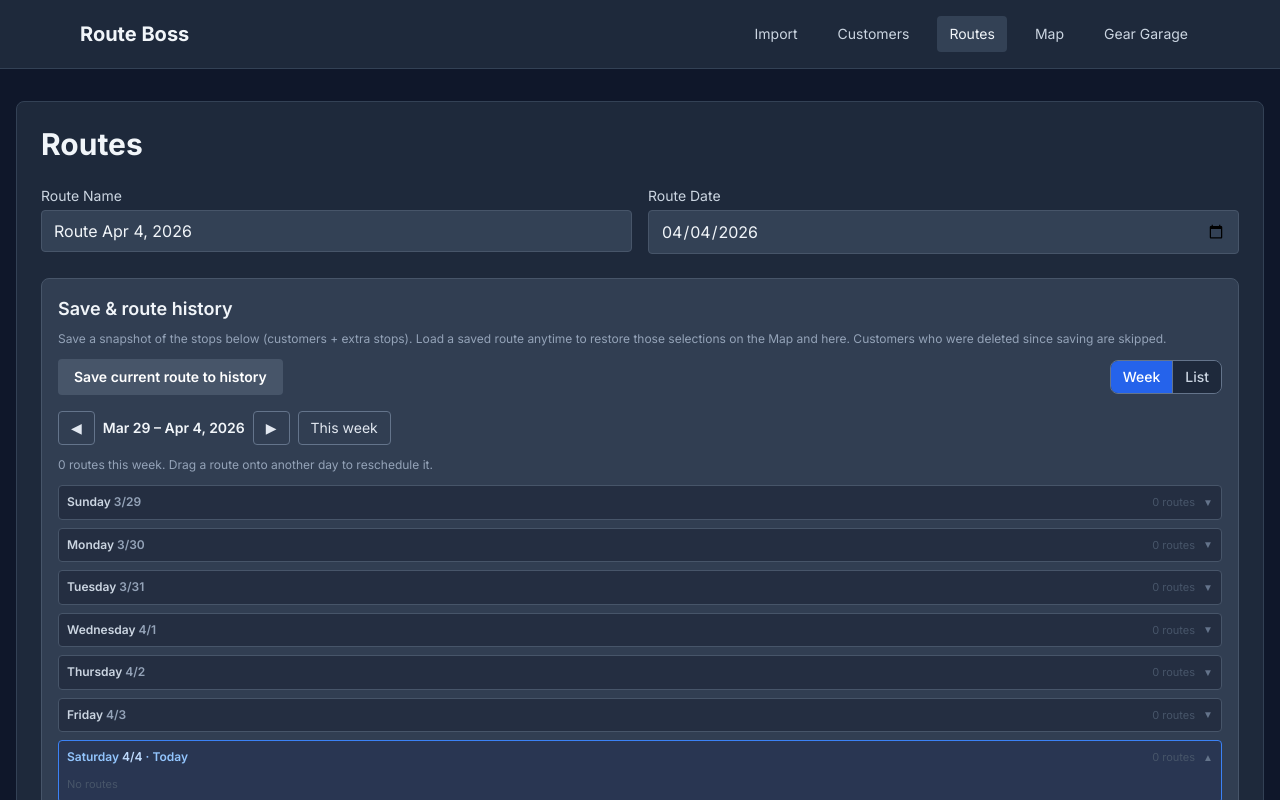
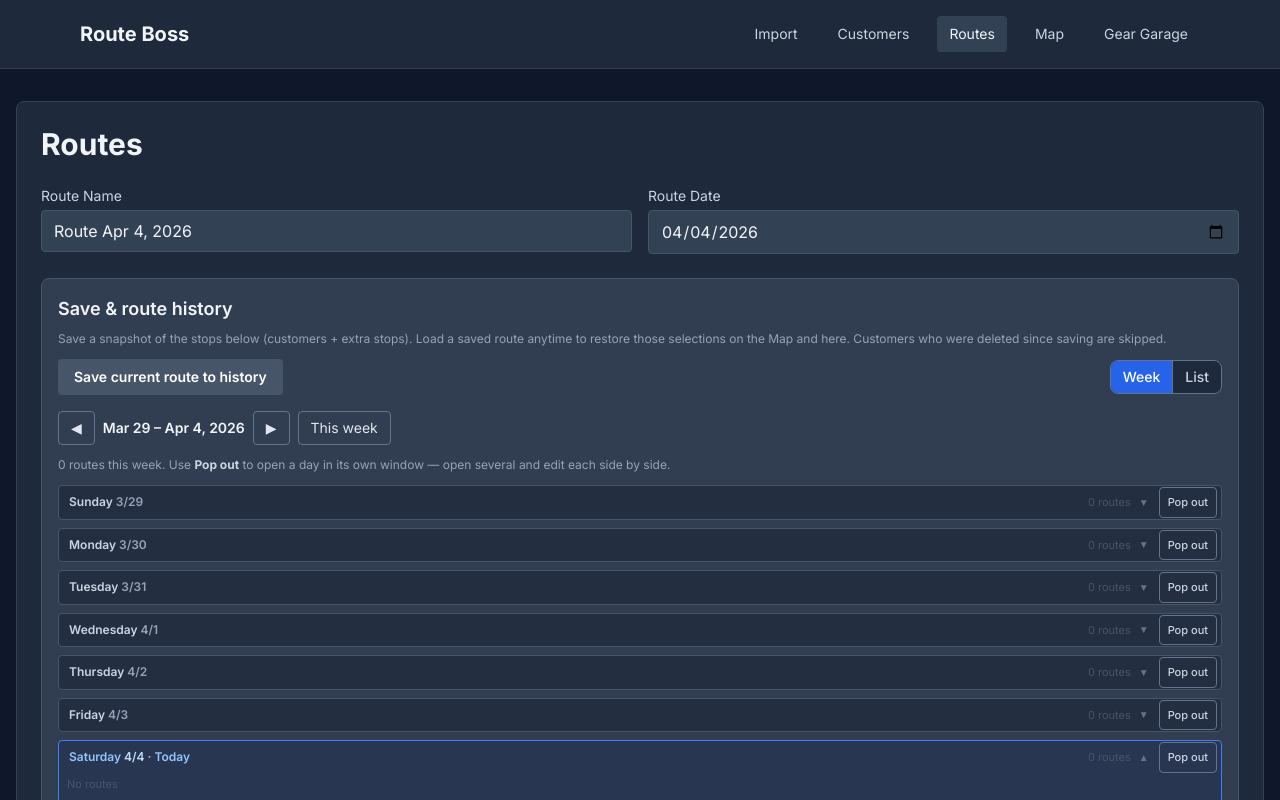
Before and after one commit to mikasr411/RouteBoss, a Next.js app: page /routes in a window 1280 px wide. Shown: the top 800 px of the page. Built offline with nearby package versions, Linux system fonts and the light colour scheme.

Commit message:
Add pop-out day windows so multiple week days can be edited side by side
Co-authored-by: Cursor <cursoragent@cursor.com>

```diff
--- a/components/WeekRoutePlanner.tsx
+++ b/components/WeekRoutePlanner.tsx
@@ -1,6 +1,7 @@
 "use client";
 
-import { useMemo, useState } from "react";
+import { useMemo, useState, useRef, useCallback, useEffect } from "react";
+import { createPortal } from "react-dom";
 import {
   format,
   parse,
@@ -43,6 +44,14 @@ function normalizedStopOrder(route: SavedRoute): RouteStopKey[] {
   return order;
 }
 
+type DayWindow = {
+  dateKey: string;
+  /** Pixel offset from top-left of the planner (or viewport when fixed) */
+  x: number;
+  y: number;
+  z: number;
+};
+
 type Props = {
   /** Called after the user picks a route to load (e.g. apply + navigate) */
   onUseRoute: (route: SavedRoute) => void;
@@ -50,7 +59,8 @@ type Props = {
 
 /**
  * Week planner: days listed vertically, saved routes shown on their route
- * date. Routes can be dragged onto another day (or moved with ◀ ▶).
+ * date. Pop out any day into its own floating window so you can edit several
+ * days side by side. Routes can also be dragged onto another day.
  */
 export default function WeekRoutePlanner({ onUseRoute }: Props) {
   const {
@@ -63,15 +73,29 @@ export default function WeekRoutePlanner({ onUseRoute }: Props) {
   const [weekAnchor, setWeekAnchor] = useState<Date>(() => new Date());
   const [dragRouteId, setDragRouteId] = useState<string | null>(null);
   const [dragOverDay, setDragOverDay] = useState<string | null>(null);
-  /** Days whose route list is expanded; today starts open */
+  const [mounted, setMounted] = useState(false);
+  /** Days whose route list is expanded in the week list; today starts open */
   const [expandedDays, setExpandedDays] = useState<Set<string>>(
     () => new Set([format(new Date(), "yyyy-MM-dd")])
   );
-
   /** Routes whose stop list is expanded */
   const [expandedRoutes, setExpandedRoutes] = useState<Set<string>>(
     () => new Set()
   );
+  /** Floating day windows — multiple can be open at once */
+  const [dayWindows, setDayWindows] = useState<DayWindow[]>([]);
+  const zCounter = useRef(10);
+  const dragWindowRef = useRef<{
+    dateKey: string;
+    startX: number;
+    startY: number;
+    origX: number;
+    origY: number;
+  } | null>(null);
+
+  useEffect(() => {
+    setMounted(true);
+  }, []);
 
   const toggleDay = (dateKey: string) => {
     setExpandedDays((prev) => {
@@ -91,9 +115,98 @@ export default function WeekRoutePlanner({ onUseRoute }: Props) {
     });
   };
 
+  const openDayWindow = (dateKey: string) => {
+    setDayWindows((prev) => {
+      const existing = prev.find((w) => w.dateKey === dateKey);
+      if (existing) {
+        zCounter.current += 1;
+        return prev.map((w) =>
+          w.dateKey === dateKey ? { ...w, z: zCounter.current } : w
+        );
+      }
+      zCounter.current += 1;
+      const offset = prev.length * 28;
+      return [
+        ...prev,
+        {
+          dateKey,
+          x: 16 + offset,
+          y: 72 + offset,
+          z: zCounter.current,
+        },
+      ];
+    });
+    // Also expand that day's accordion so the list stays in sync
+    setExpandedDays((prev) => new Set(prev).add(dateKey));
+  };
+
+  const closeDayWindow = (dateKey: string) => {
+    setDayWindows((prev) => prev.filter((w) => w.dateKey !== dateKey));
+  };
+
+  const bringWindowToFront = (dateKey: string) => {
+    zCounter.current += 1;
+    setDayWindows((prev) =>
+      prev.map((w) =>
+        w.dateKey === dateKey ? { ...w, z: zCounter.current } : w
+      )
+    );
+  };
+
+  const onWindowHeaderPointerDown = (
+    e: React.PointerEvent,
+    dateKey: string
+  ) => {
+    // Don't start a drag from buttons inside the header
+    if ((e.target as HTMLElement).closest("button")) return;
+    const win = dayWindows.find((w) => w.dateKey === dateKey);
+    if (!win) return;
+    e.preventDefault();
+    bringWindowToFront(dateKey);
+    dragWindowRef.current = {
+      dateKey,
+      startX: e.clientX,
+      startY: e.clientY,
+      origX: win.x,
+      origY: win.y,
+    };
+    (e.currentTarget as HTMLElement).setPointerCapture(e.pointerId);
+  };
+
+  const onWindowHeaderPointerMove = (e: React.PointerEvent) => {
+    const d = dragWindowRef.current;
+    if (!d) return;
+    const dx = e.clientX - d.startX;
+    const dy = e.clientY - d.startY;
+    setDayWindows((prev) =>
+      prev.map((w) =>
+        w.dateKey === d.dateKey
+          ? {
+              ...w,
+              x: Math.max(0, d.origX + dx),
+              y: Math.max(0, d.origY + dy),
+            }
+          : w
+      )
+    );
+  };
+
+  const onWindowHeaderPointerUp = (e: React.PointerEvent) => {
+    if (dragWindowRef.current) {
+      try {
+        (e.currentTarget as HTMLElement).releasePointerCapture(e.pointerId);
+      } catch {
+        // Already released
+      }
+    }
+    dragWindowRef.current = null;
+  };
+
   const stopLabel = (route: SavedRoute, key: RouteStopKey): string => {
     if (key.kind === "manual") {
-      return route.manualStops.find((s) => s.id === key.id)?.label ?? "Extra stop";
+      return (
+        route.manualStops.find((s) => s.id === key.id)?.label ?? "Extra stop"
+      );
     }
     return (
       customers.find((c) => c.id === key.id)?.displayName ??
@@ -167,115 +280,8 @@ export default function WeekRoutePlanner({ onUseRoute }: Props) {
     }
   };
 
-  return (
-    <div>
-      {/* Week navigation */}
-      <div className="flex flex-wrap items-center gap-2 mb-3">
-        <button
-          type="button"
-          onClick={() => setWeekAnchor((d) => addWeeks(d, -1))}
-          className="border border-slate-500 text-slate-200 hover:bg-slate-600 px-3 py-1.5 rounded text-sm transition-colors"
-          aria-label="Previous week"
-        >
-          ◀
-        </button>
-        <span className="text-sm font-semibold text-slate-100">
-          {format(weekDays[0], "MMM d")} – {format(weekDays[6], "MMM d, yyyy")}
-        </span>
-        <button
-          type="button"
-          onClick={() => setWeekAnchor((d) => addWeeks(d, 1))}
-          className="border border-slate-500 text-slate-200 hover:bg-slate-600 px-3 py-1.5 rounded text-sm transition-colors"
-          aria-label="Next week"
-        >
-          ▶
-        </button>
-        <button
-          type="button"
-          onClick={() => setWeekAnchor(new Date())}
-          className="border border-slate-500 text-slate-200 hover:bg-slate-600 px-3 py-1.5 rounded text-sm transition-colors"
-        >
-          This week
-        </button>
-      </div>
-      <p className="text-xs text-slate-400 mb-3">
-        {routesInDisplayedWeek} route{routesInDisplayedWeek !== 1 ? "s" : ""}{" "}
-        this week
-        {savedRoutes.length > routesInDisplayedWeek
-          ? ` · ${savedRoutes.length - routesInDisplayedWeek} on other dates`
-          : ""}
-        . Drag a route onto another day to reschedule it.
-      </p>
-
-      {/* Days as collapsible rows */}
-      <div className="space-y-2">
-        {weekDays.map((day) => {
-          const dateKey = format(day, "yyyy-MM-dd");
-          const dayRoutes = savedRoutesByDate.get(dateKey) ?? [];
-          const today = isToday(day);
-          const isDropTarget = dragOverDay === dateKey && dragRouteId !== null;
-          const expanded = expandedDays.has(dateKey) || isDropTarget;
-          return (
-            <div
-              key={dateKey}
-              onDragOver={(e) => {
-                if (!dragRouteId) return;
-                e.preventDefault();
-                e.dataTransfer.dropEffect = "move";
-                setDragOverDay(dateKey);
-              }}
-              onDragLeave={() => {
-                if (dragOverDay === dateKey) setDragOverDay(null);
-              }}
-              onDrop={(e) => handleDropOnDay(e, dateKey)}
-              className={`rounded border transition-colors ${
-                isDropTarget
-                  ? "border-amber-400 bg-amber-900/20"
-                  : today
-                    ? "border-blue-500 bg-blue-950/30"
-                    : "border-slate-600 bg-slate-800/70"
-              }`}
-            >
-              <button
-                type="button"
-                onClick={() => toggleDay(dateKey)}
-                aria-expanded={expanded}
-                className="w-full flex items-center justify-between gap-2 px-2 py-2 text-left"
-              >
-                <span
-                  className={`text-xs font-semibold ${
-                    today ? "text-blue-300" : "text-slate-300"
-                  }`}
-                >
-                  {format(day, "EEEE")}{" "}
-                  <span className={today ? "text-blue-200" : "text-slate-400"}>
-                    {format(day, "M/d")}
-                  </span>
-                  {today ? " · Today" : ""}
-                </span>
-                <span className="flex items-center gap-2 shrink-0">
-                  <span
-                    className={`text-[11px] ${
-                      dayRoutes.length > 0 ? "text-slate-300" : "text-slate-600"
-                    }`}
-                  >
-                    {dayRoutes.length} route{dayRoutes.length !== 1 ? "s" : ""}
-                  </span>
-                  <span className="text-slate-500 text-[10px]">
-                    {expanded ? "▲" : "▼"}
-                  </span>
-                </span>
-              </button>
-
-              {expanded && (
-                <div className="px-2 pb-2">
-                  {dayRoutes.length === 0 ? (
-                    <div className="text-[11px] text-slate-600 py-0.5">
-                      {isDropTarget ? "Drop here" : "No routes"}
-                    </div>
-                  ) : (
-                <ul className="space-y-1.5">
-                  {dayRoutes.map((r) => {
+  const renderRouteCard = useCallback(
+    (r: SavedRoute) => {
       const n = r.customerIds.length + r.manualStops.length;
       return (
         <li
@@ -354,7 +360,6 @@ export default function WeekRoutePlanner({ onUseRoute }: Props) {
             </div>
           </div>
 
-                        {/* Stops in visit order, reorderable */}
           {expandedRoutes.has(r.id) && (
             <ol className="mt-1.5 space-y-1 border-t border-slate-700 pt-1.5">
               {normalizedStopOrder(r).map((key, i, arr) => (
@@ -402,9 +407,167 @@ export default function WeekRoutePlanner({ onUseRoute }: Props) {
           )}
         </li>
       );
-                  })}
-                </ul>
+    },
+    // eslint-disable-next-line react-hooks/exhaustive-deps -- helpers close over stable store actions / local state
+    [dragRouteId, expandedRoutes, customers, onUseRoute]
+  );
+
+  const renderDayBody = (dateKey: string, isDropTarget: boolean) => {
+    const dayRoutes = savedRoutesByDate.get(dateKey) ?? [];
+    if (dayRoutes.length === 0) {
+      return (
+        <div className="text-[11px] text-slate-600 py-0.5">
+          {isDropTarget ? "Drop here" : "No routes"}
+        </div>
+      );
+    }
+    return (
+      <ul className="space-y-1.5">{dayRoutes.map((r) => renderRouteCard(r))}</ul>
+    );
+  };
+
+  return (
+    <div className="relative">
+      {/* Week navigation */}
+      <div className="flex flex-wrap items-center gap-2 mb-3">
+        <button
+          type="button"
+          onClick={() => setWeekAnchor((d) => addWeeks(d, -1))}
+          className="border border-slate-500 text-slate-200 hover:bg-slate-600 px-3 py-1.5 rounded text-sm transition-colors"
+          aria-label="Previous week"
+        >
+          ◀
+        </button>
+        <span className="text-sm font-semibold text-slate-100">
+          {format(weekDays[0], "MMM d")} – {format(weekDays[6], "MMM d, yyyy")}
+        </span>
+        <button
+          type="button"
+          onClick={() => setWeekAnchor((d) => addWeeks(d, 1))}
+          className="border border-slate-500 text-slate-200 hover:bg-slate-600 px-3 py-1.5 rounded text-sm transition-colors"
+          aria-label="Next week"
+        >
+          ▶
+        </button>
+        <button
+          type="button"
+          onClick={() => setWeekAnchor(new Date())}
+          className="border border-slate-500 text-slate-200 hover:bg-slate-600 px-3 py-1.5 rounded text-sm transition-colors"
+        >
+          This week
+        </button>
+        {dayWindows.length > 0 && (
+          <button
+            type="button"
+            onClick={() => setDayWindows([])}
+            className="border border-slate-500 text-slate-300 hover:bg-slate-600 px-3 py-1.5 rounded text-sm transition-colors sm:ml-auto"
+          >
+            Close all windows ({dayWindows.length})
+          </button>
         )}
+      </div>
+      <p className="text-xs text-slate-400 mb-3">
+        {routesInDisplayedWeek} route{routesInDisplayedWeek !== 1 ? "s" : ""}{" "}
+        this week
+        {savedRoutes.length > routesInDisplayedWeek
+          ? ` · ${savedRoutes.length - routesInDisplayedWeek} on other dates`
+          : ""}
+        . Use <strong className="text-slate-300">Pop out</strong> to open a day
+        in its own window — open several and edit each side by side.
+      </p>
+
+      {/* Days as collapsible rows */}
+      <div className="space-y-2">
+        {weekDays.map((day) => {
+          const dateKey = format(day, "yyyy-MM-dd");
+          const dayRoutes = savedRoutesByDate.get(dateKey) ?? [];
+          const today = isToday(day);
+          const isDropTarget = dragOverDay === dateKey && dragRouteId !== null;
+          const expanded = expandedDays.has(dateKey) || isDropTarget;
+          const isPoppedOut = dayWindows.some((w) => w.dateKey === dateKey);
+          return (
+            <div
+              key={dateKey}
+              onDragOver={(e) => {
+                if (!dragRouteId) return;
+                e.preventDefault();
+                e.dataTransfer.dropEffect = "move";
+                setDragOverDay(dateKey);
+              }}
+              onDragLeave={() => {
+                if (dragOverDay === dateKey) setDragOverDay(null);
+              }}
+              onDrop={(e) => handleDropOnDay(e, dateKey)}
+              className={`rounded border transition-colors ${
+                isDropTarget
+                  ? "border-amber-400 bg-amber-900/20"
+                  : today
+                    ? "border-blue-500 bg-blue-950/30"
+                    : "border-slate-600 bg-slate-800/70"
+              }`}
+            >
+              <div className="flex items-center gap-1 px-1">
+                <button
+                  type="button"
+                  onClick={() => toggleDay(dateKey)}
+                  aria-expanded={expanded}
+                  className="flex-1 flex items-center justify-between gap-2 px-1.5 py-2 text-left min-w-0"
+                >
+                  <span
+                    className={`text-xs font-semibold truncate ${
+                      today ? "text-blue-300" : "text-slate-300"
+                    }`}
+                  >
+                    {format(day, "EEEE")}{" "}
+                    <span
+                      className={today ? "text-blue-200" : "text-slate-400"}
+                    >
+                      {format(day, "M/d")}
+                    </span>
+                    {today ? " · Today" : ""}
+                  </span>
+                  <span className="flex items-center gap-2 shrink-0">
+                    <span
+                      className={`text-[11px] ${
+                        dayRoutes.length > 0
+                          ? "text-slate-300"
+                          : "text-slate-600"
+                      }`}
+                    >
+                      {dayRoutes.length} route
+                      {dayRoutes.length !== 1 ? "s" : ""}
+                    </span>
+                    <span className="text-slate-500 text-[10px]">
+                      {expanded ? "▲" : "▼"}
+                    </span>
+                  </span>
+                </button>
+                <button
+                  type="button"
+                  onClick={() => openDayWindow(dateKey)}
+                  className={`shrink-0 text-[11px] font-medium px-2 py-1.5 rounded border transition-colors ${
+                    isPoppedOut
+                      ? "border-amber-500/70 bg-amber-900/40 text-amber-100"
+                      : "border-slate-500 text-slate-300 hover:bg-slate-700"
+                  }`}
+                  title={
+                    isPoppedOut
+                      ? "Bring this day's window to the front"
+                      : "Open this day in its own window"
+                  }
+                >
+                  {isPoppedOut ? "Focus" : "Pop out"}
+                </button>
+              </div>
+
+              {expanded && !isPoppedOut && (
+                <div className="px-2 pb-2">
+                  {renderDayBody(dateKey, isDropTarget)}
+                </div>
+              )}
+              {expanded && isPoppedOut && (
+                <div className="px-2 pb-2 text-[11px] text-amber-200/80">
+                  Editing in a floating window — drag its title bar to move it.
                 </div>
               )}
             </div>
@@ -418,6 +581,88 @@ export default function WeekRoutePlanner({ onUseRoute }: Props) {
           it will show up on its route date here.
         </p>
       )}
+
+      {/* Floating day windows — portaled to body so they escape Map dropdown overflow */}
+      {mounted &&
+        createPortal(
+          <>
+            {dayWindows.map((win) => {
+              const day = parse(win.dateKey, "yyyy-MM-dd", new Date());
+              const today = isToday(day);
+              const dayRoutes = savedRoutesByDate.get(win.dateKey) ?? [];
+              const isDropTarget =
+                dragOverDay === win.dateKey && dragRouteId !== null;
+              return (
+                <div
+                  key={win.dateKey}
+                  style={{
+                    position: "fixed",
+                    left: win.x,
+                    top: win.y,
+                    zIndex: 80 + win.z,
+                  }}
+                  onMouseDown={() => bringWindowToFront(win.dateKey)}
+                  onDragOver={(e) => {
+                    if (!dragRouteId) return;
+                    e.preventDefault();
+                    e.dataTransfer.dropEffect = "move";
+                    setDragOverDay(win.dateKey);
+                  }}
+                  onDragLeave={() => {
+                    if (dragOverDay === win.dateKey) setDragOverDay(null);
+                  }}
+                  onDrop={(e) => handleDropOnDay(e, win.dateKey)}
+                  className={`w-[min(22rem,calc(100vw-1.5rem))] max-h-[min(70vh,32rem)] flex flex-col rounded-lg border shadow-2xl overflow-hidden ${
+                    isDropTarget
+                      ? "border-amber-400 bg-slate-800"
+                      : today
+                        ? "border-blue-500 bg-slate-800"
+                        : "border-slate-500 bg-slate-800"
+                  }`}
+                >
+                  <div
+                    onPointerDown={(e) =>
+                      onWindowHeaderPointerDown(e, win.dateKey)
+                    }
+                    onPointerMove={onWindowHeaderPointerMove}
+                    onPointerUp={onWindowHeaderPointerUp}
+                    onPointerCancel={onWindowHeaderPointerUp}
+                    className={`flex items-center justify-between gap-2 px-3 py-2 cursor-grab active:cursor-grabbing select-none shrink-0 ${
+                      today ? "bg-blue-950/60" : "bg-slate-700"
+                    }`}
+                  >
+                    <div className="min-w-0">
+                      <div
+                        className={`text-sm font-semibold truncate ${
+                          today ? "text-blue-100" : "text-slate-100"
+                        }`}
+                      >
+                        {format(day, "EEEE")} · {format(day, "MMM d")}
+                        {today ? " · Today" : ""}
+                      </div>
+                      <div className="text-[11px] text-slate-400">
+                        {dayRoutes.length} route
+                        {dayRoutes.length !== 1 ? "s" : ""} · drag title to move
+                      </div>
+                    </div>
+                    <button
+                      type="button"
+                      onClick={() => closeDayWindow(win.dateKey)}
+                      className="shrink-0 border border-slate-500 text-slate-200 hover:bg-slate-600 px-2 py-1 rounded text-xs"
+                      aria-label={`Close ${format(day, "EEEE")} window`}
+                    >
+                      ✕
+                    </button>
+                  </div>
+                  <div className="flex-1 overflow-y-auto p-2 min-h-0">
+                    {renderDayBody(win.dateKey, isDropTarget)}
+                  </div>
+                </div>
+              );
+            })}
+          </>,
+          document.body
+        )}
     </div>
   );
 }
```
Lines whose indentation alone changed are shown as unchanged.
